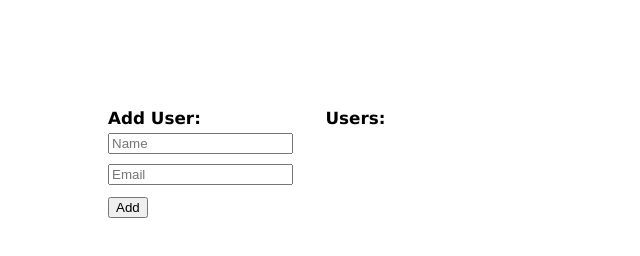
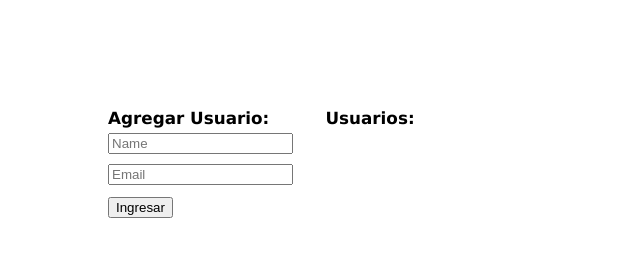
Before and after one commit to jvasquez8704/node-api-typescript, a website: page src/views/users.html in a window 1280 px wide. Shown: the whole page, without its empty margins (0-640 px from the left). Drawn offline with Linux system fonts and the light colour scheme; files that its build step writes are made by us from their sources; no server answers.

Commit message:
First github actions triggered by JAVZ

```diff
--- a/src/views/users.html
+++ b/src/views/users.html
@@ -2,7 +2,7 @@
 <html lang="en">
   <head>
     <meta charset="UTF-8">
-    <title>Users</title>
+    <title>JAVZ</title>
     <link rel="stylesheet" type="text/css" href="/stylesheets/users.css" />
   </head>
   <body>
@@ -10,7 +10,7 @@
     <!-- Add Users -->
     <div class="users-column add-user-col">
       <div class="column-header">
-        Add User:
+        Agregar Usuario:
       </div>
       <div>
         <input id="name-input" placeholder="Name" />
@@ -20,14 +20,14 @@
       </div>
       <div>
         <button id="add-user-btn">
-          Add
+          Ingresar
         </button>
       </div>
     </div>
 
     <!-- Display Users -->
     <div class="users-column">
-      <div class="column-header">Users:</div>
+      <div class="column-header">Usuarios:</div>
       <div id="all-users-anchor"></div>
     </div>
 
```
